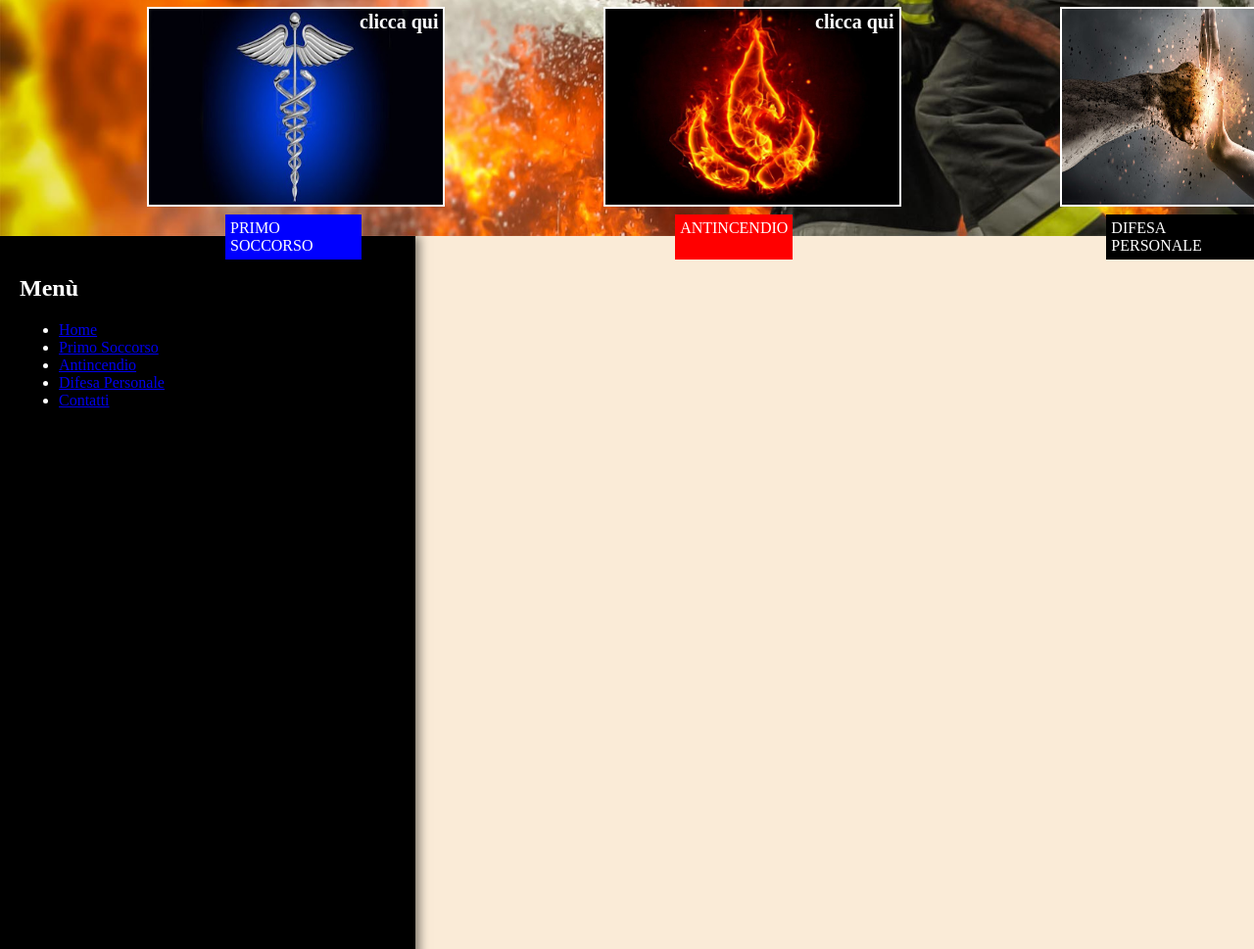
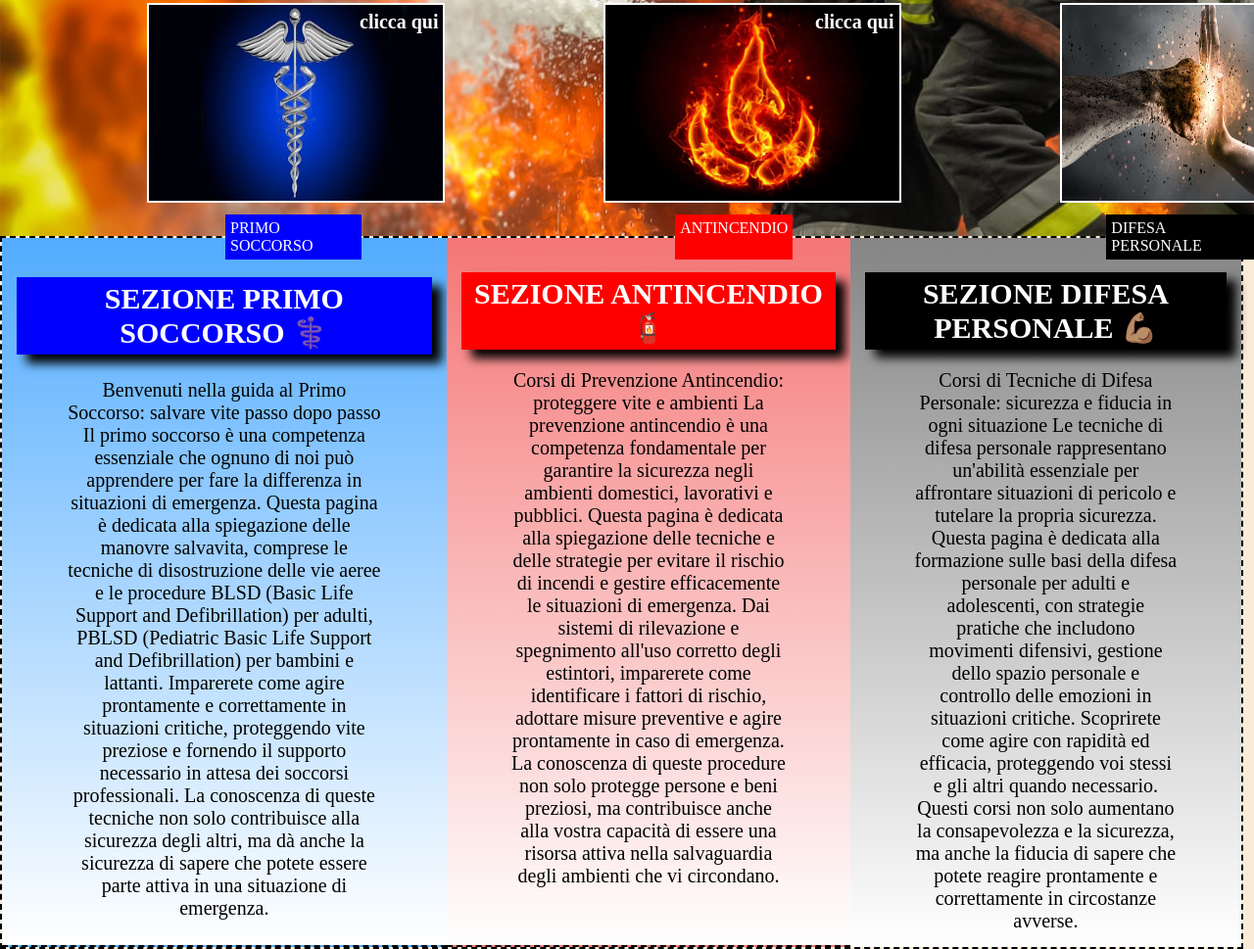
Before and after one commit to Cristian-Rinaldi/ANC-PROJECT, a plain HTML site: page index.html in a window 1280 px wide. Shown: the part 479-1448 px from the top of the page at 98% size. Drawn offline with Linux system fonts and the light colour scheme.

Commit message:
modifiche sezioni e colori

```diff
--- a/index.html
+++ b/index.html
@@ -34,13 +34,16 @@
 
             <img id="img-scorrevoli" src="assets/elisoccorso.jpeg" alt="">
         </div>
-        <span class="clicca clicca1">clicca qui</span>
-        <span class="clicca clicca2">clicca qui</span>
-        <span class="clicca clicca3">clicca qui</span>
+        <a href="sez-sanitaria.html" target="_blank" class="clicca clicca1">clicca qui</a >
+        <a href="sez-antincendio.html" target="_blank" class="clicca clicca2">clicca qui</a >
+        <a href="sez-difesa" target="_blank" class="clicca clicca3">clicca qui</a >
         <div class="himg flex">
-            <img src="assets/esculapio.jpg" alt="esculapio">
-            <img src="assets/Fuoco2.jpg" alt="fuoco">
-            <img src="assets/tecniche-difesa-personale.jpg" alt="pugno">
+            <a href="sez-sanitaria.html"><img src="assets/esculapio.jpg" alt="esculapio"></a>
+            <a href="sez-antincendio.html"> <img src="assets/Fuoco2.jpg" alt="fuoco"></a>
+            <a href="sez-difesa.html"> <img src="assets/tecniche-difesa-personale.jpg" alt="pugno"></a>
+
+
+
         </div>
         <div class="scritte-immagini flex">
             <P>PRIMO SOCCORSO</P>
@@ -50,16 +53,7 @@
         </div>
 
 
-            <aside class="side-bar">
-                <h2>Menù</h2>
-                <ul>
-                    <li><a href="#">Home</a></li>
-                    <li><a href="#">Primo Soccorso</a></li>
-                    <li><a href="#">Antincendio</a></li>
-                    <li><a href="#">Difesa Personale</a></li>
-                    <li><a href="#">Contatti</a></li>
-                </ul>
-            </aside>
+
             <div class="container-sezioni flex">
         <section class="sez-sanitaria">
             <h2>SEZIONE PRIMO SOCCORSO ⚕️</h2>
@@ -69,15 +63,13 @@
         </section>
         <section class="sez-antincendio">
             <h2>SEZIONE ANTINCENDIO 🧯</h2>
-            <p>Benvenuti nella guida al Primo Soccorso: salvare vite passo dopo passo
-                Il primo soccorso è una competenza essenziale che ognuno di noi può apprendere per fare la differenza in situazioni di emergenza. Questa pagina è dedicata alla spiegazione delle manovre salvavita, comprese le tecniche di disostruzione delle vie aeree e le procedure BLSD (Basic Life Support and Defibrillation) per adulti, PBLSD (Pediatric Basic Life Support and Defibrillation) per bambini e lattanti.
-                Imparerete come agire prontamente e correttamente in situazioni critiche, proteggendo vite preziose e fornendo il supporto necessario in attesa dei soccorsi professionali. La conoscenza di queste tecniche non solo contribuisce alla sicurezza degli altri, ma dà anche la sicurezza di sapere che potete essere parte attiva in una situazione di emergenza.</p>
+            <p>Corsi di Prevenzione Antincendio: proteggere vite e ambienti
+                La prevenzione antincendio è una competenza fondamentale per garantire la sicurezza negli ambienti domestici, lavorativi e pubblici. Questa pagina è dedicata alla spiegazione delle tecniche e delle strategie per evitare il rischio di incendi e gestire efficacemente le situazioni di emergenza. Dai sistemi di rilevazione e spegnimento all'uso corretto degli estintori, imparerete come identificare i fattori di rischio, adottare misure preventive e agire prontamente in caso di emergenza. La conoscenza di queste procedure non solo protegge persone e beni preziosi, ma contribuisce anche alla vostra capacità di essere una risorsa attiva nella salvaguardia degli ambienti che vi circondano.</p>
         </section>
         <section class="sez-difesa">
             <h2>SEZIONE DIFESA PERSONALE 💪🏽</h2>
-            <p>Benvenuti nella guida al Primo Soccorso: salvare vite passo dopo passo
-                Il primo soccorso è una competenza essenziale che ognuno di noi può apprendere per fare la differenza in situazioni di emergenza. Questa pagina è dedicata alla spiegazione delle manovre salvavita, comprese le tecniche di disostruzione delle vie aeree e le procedure BLSD (Basic Life Support and Defibrillation) per adulti, PBLSD (Pediatric Basic Life Support and Defibrillation) per bambini e lattanti.
-                Imparerete come agire prontamente e correttamente in situazioni critiche, proteggendo vite preziose e fornendo il supporto necessario in attesa dei soccorsi professionali. La conoscenza di queste tecniche non solo contribuisce alla sicurezza degli altri, ma dà anche la sicurezza di sapere che potete essere parte attiva in una situazione di emergenza.</p>
+            <p>Corsi di Tecniche di Difesa Personale: sicurezza e fiducia in ogni situazione
+                Le tecniche di difesa personale rappresentano un'abilità essenziale per affrontare situazioni di pericolo e tutelare la propria sicurezza. Questa pagina è dedicata alla formazione sulle basi della difesa personale per adulti e adolescenti, con strategie pratiche che includono movimenti difensivi, gestione dello spazio personale e controllo delle emozioni in situazioni critiche. Scoprirete come agire con rapidità ed efficacia, proteggendo voi stessi e gli altri quando necessario. Questi corsi non solo aumentano la consapevolezza e la sicurezza, ma anche la fiducia di sapere che potete reagire prontamente e correttamente in circostanze avverse.</p>
         </section>
     </div>
     </main>
--- a/javascript.js
+++ b/javascript.js
@@ -1,3 +1,4 @@
+//--- I M M A G I N I    S C O R R E V O L I --------------
 const imgScorrevoli = document.getElementById("img-scorrevoli");
 let arrayImgScorrevoli = [
   "assets/pompiere.jpg",
@@ -17,3 +18,5 @@ const idInterval = setInterval(() => {
   imgScorrevoli.src = arrayImgScorrevoli[index];
   index = (index + 1) % arrayImgScorrevoli.length;
 }, 3000);
+
+// -----C L I C K   S U L L E  3 F O T O  P R I N C I P A L I  ------
--- a/style.css
+++ b/style.css
@@ -118,44 +118,43 @@ box-shadow: 5px 6px 5px;
     font-weight: bold;
     font-size: 20px;
     z-index: 1;
+    text-decoration: none;
 }
 .clicca1{
    position: absolute;
    bottom: 287px;
    left: 367px;
+   transition: all 1000ms ease;
 }
+.clicca1:hover, .clicca2:hover, .clicca3:hover{
+    background-image: linear-gradient(45deg,green, white, red);
+    -webkit-background-clip:text ;
+    color: transparent;
+    transform: scale(1.1);
+}
+
 .clicca2{
    position: absolute;
    bottom: 287px;
    left: 832px;
+   transition: all 1000ms ease;
 }
 .clicca3{
    position: absolute;
    bottom: 287px;
    left: 1298px;
+   transition: all 1000ms ease;
 }
-.side-bar {
-    width: 30%;
-    height: 100vh; /* Occupa tutta l'altezza della finestra */
-    background-color: black;
-    color: white;
-    padding: 20px;
-    box-shadow: 4px 0px 10px rgba(0, 0, 0, 0.5);
-    flex-direction: column;
-    align-items: flex-start;
-    margin-right: auto;
-}
+
 .container-sezioni{
     border-style: dashed;
     border-width: 2px;
-    width: 70%;
-    flex-direction: column;
-    align-items: flex-end;
-    margin-left: auto;
+    width: 98.8vw;
+
 }
 .sez-sanitaria {
 text-align: center;
-background-color: rgb(149, 198, 255);
+background:linear-gradient(to bottom,rgb(82, 172, 255),white);
 font-size: 20px;
 border-bottom: dashed;
 border-width: 2px;
@@ -174,7 +173,8 @@ padding: 15px;
     padding: 5px;
 }
 .sez-antincendio{
-background-color: rgb(255, 154, 154);
+background:linear-gradient(to bottom,rgb(245, 118, 118),white);
+
 font-size: 20px;
 text-align: center;
 border-bottom: dashed;
@@ -193,7 +193,8 @@ padding: 15px;
         box-shadow: 10px 9px 10px black;
         }
 .sez-difesa{
-    background-color: rgb(222, 222, 222);
+    background:linear-gradient(to bottom, rgb(133, 133, 133),white);
+
     font-size: 20px;
     text-align: center;
 border-width: 5px;
```
Also changed, not shown: sez-antincendio.html (added, +11 -0 lines), sez-difesa.html (added, +11 -0 lines), sez-sanitaria.html (added, +11 -0 lines).
